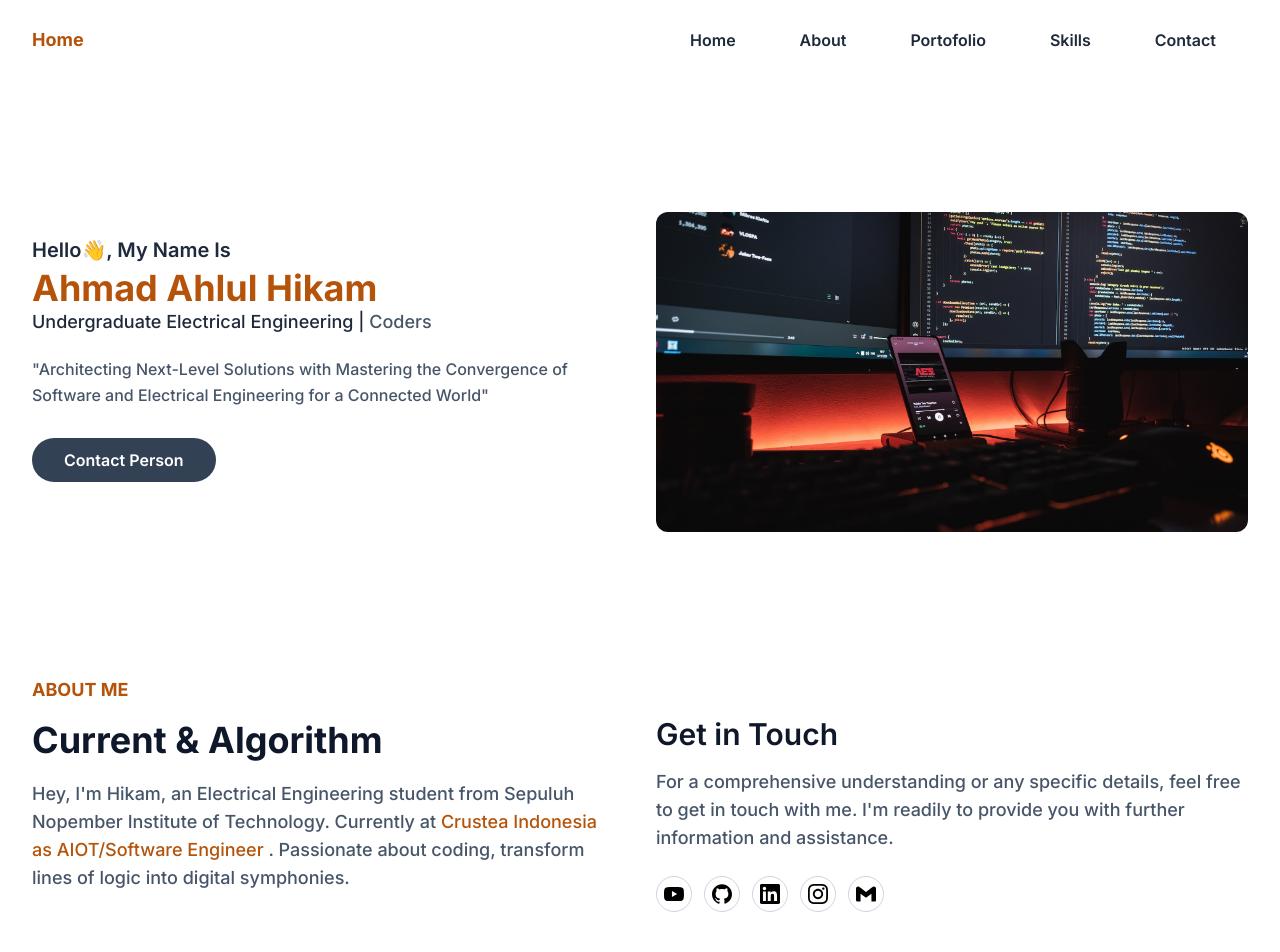
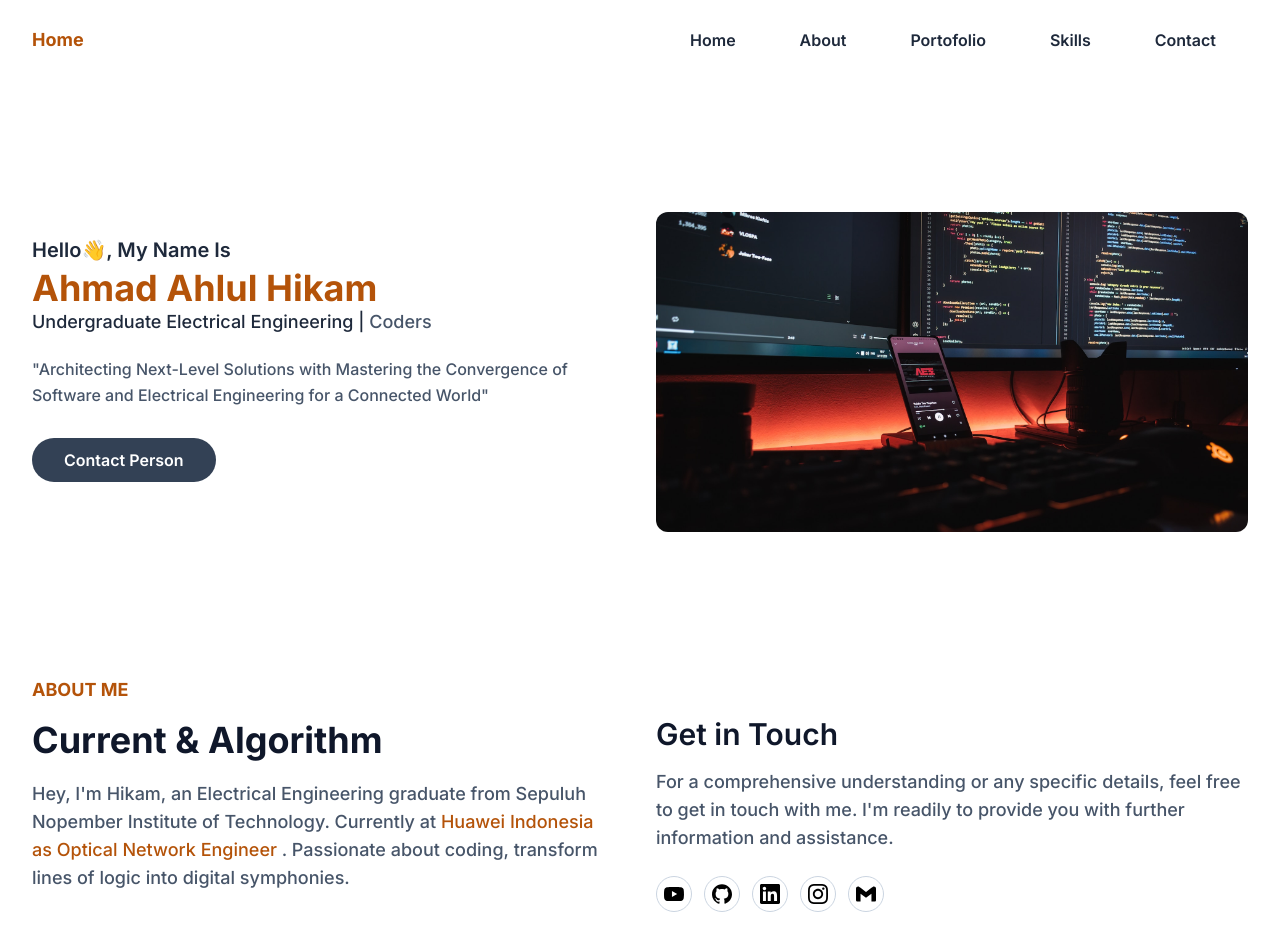
Before and after one commit to IAmNewbe/My-Page, a React (Create React App) app: page / in a window 1280 px wide. Shown: the top 952 px of the page. Built offline with nearby package versions, Linux system fonts and the light colour scheme.

Commit message:
update about

```diff
--- a/src/components/About.js
+++ b/src/components/About.js
@@ -7,7 +7,7 @@ const About = () => {
             <h4 className="font-bold uppercase text-lg mb-4 text-tersier-0">About Me</h4>
             <h2 className="font-bold text-slate-900 text-3xl mb-5 max-w-md lg:text-4xl ">Current & Algorithm</h2>
             <p className="text-base font-medium text-secondary-0 max-w-xl lg:text-lg ">
-                Hey, I'm Hikam, an Electrical Engineering student from Sepuluh Nopember Institute of Technology. Currently at <a href="https://crustea.id" target="_blank" className="text-tersier-0" rel="noreferrer"> Crustea Indonesia as AIOT/Software Engineer</a> . Passionate about coding, transform lines of logic into digital symphonies.
+                Hey, I'm Hikam, an Electrical Engineering graduate from Sepuluh Nopember Institute of Technology. Currently at <a href="https://crustea.id" target="_blank" className="text-tersier-0" rel="noreferrer"> Huawei Indonesia as Optical Network Engineer</a> . Passionate about coding, transform lines of logic into digital symphonies.
             </p>
           </div>
           <div className="w-full px-4 lg:w-1/2 ">
```
